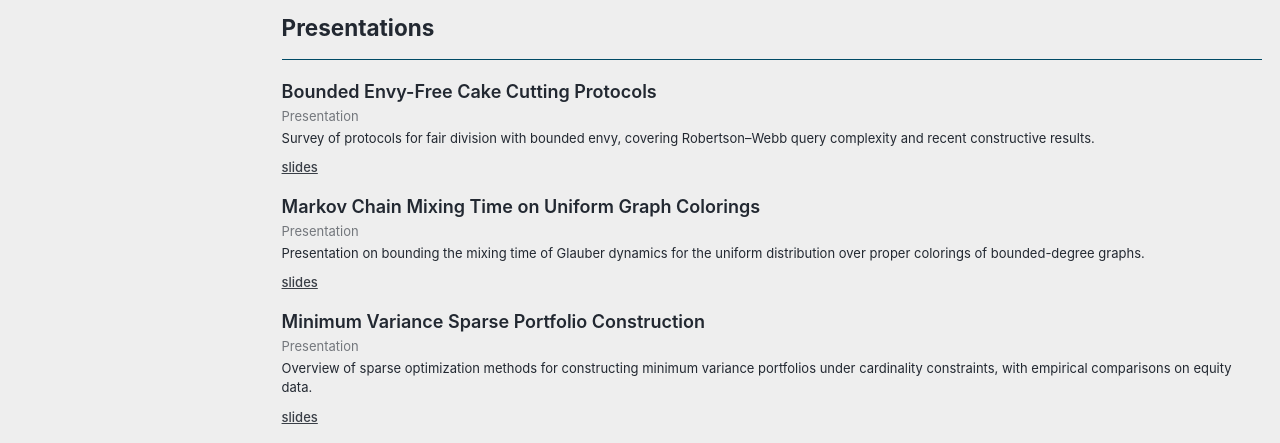
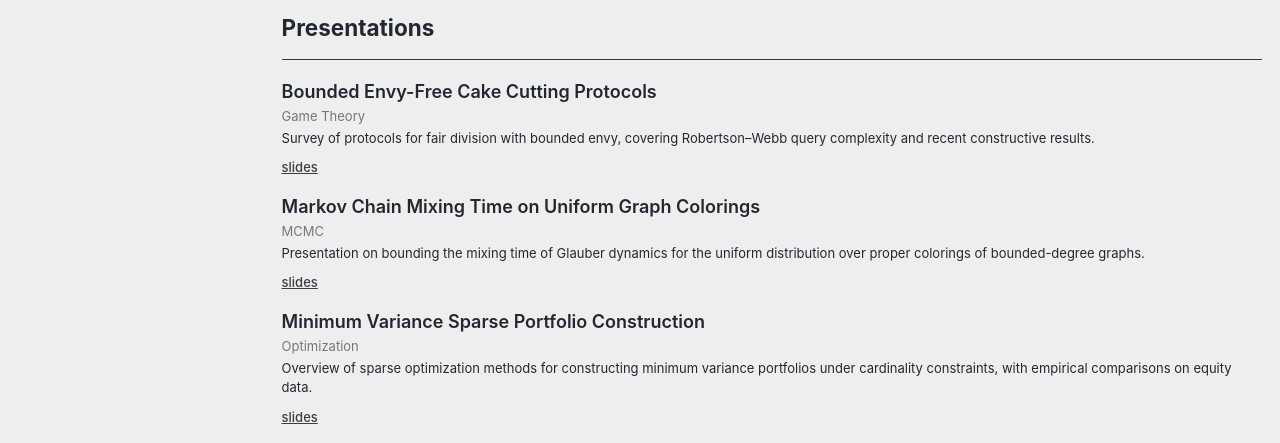
Before and after one commit to rrohithiam/rrohithiam.github.io, a Jekyll site: the page built from _pages/misc.md, in a window 1280 px wide and 1092 px high. Shown: the part 485-928 px from the top of the window. Built offline with Jekyll 4.4.1, drawn with Linux system fonts in a browser that asks for light colours; some web fonts are replaced; a script bundle is joined from its source files by our own code; library files that are not in the unit come from our copies.

Commit message:
Minor changes

```diff
--- a/_pages/misc.md
+++ b/_pages/misc.md
@@ -38,21 +38,21 @@ author_profile: true
 
 <div class="pres-item">
   <span class="pres-title">Bounded Envy-Free Cake Cutting Protocols</span>
-  <span class="pres-meta">Presentation</span>
+  <span class="pres-meta">Game Theory</span>
   <span class="pres-desc">Survey of protocols for fair division with bounded envy, covering Robertson–Webb query complexity and recent constructive results.</span>
   <div><a href="/files/cake_cutting.pdf" class="pres-link" target="_blank" rel="noopener noreferrer">slides</a></div>
 </div>
 
 <div class="pres-item">
   <span class="pres-title">Markov Chain Mixing Time on Uniform Graph Colorings</span>
-  <span class="pres-meta">Presentation</span>
+  <span class="pres-meta">MCMC</span>
   <span class="pres-desc">Presentation on bounding the mixing time of Glauber dynamics for the uniform distribution over proper colorings of bounded-degree graphs.</span>
   <div><a href="/files/mixting_time.pdf" class="pres-link" target="_blank" rel="noopener noreferrer">slides</a></div>
 </div>
 
 <div class="pres-item">
   <span class="pres-title">Minimum Variance Sparse Portfolio Construction</span>
-  <span class="pres-meta">Presentation</span>
+  <span class="pres-meta">Optimization</span>
   <span class="pres-desc">Overview of sparse optimization methods for constructing minimum variance portfolios under cardinality constraints, with empirical comparisons on equity data.</span>
   <div><a href="/files/portfolio_selection.pdf" class="pres-link" target="_blank" rel="noopener noreferrer">slides</a></div>
 </div>
--- a/_pages/year-archive.html
+++ b/_pages/year-archive.html
@@ -18,4 +18,4 @@ redirect_from:
   {% include archive-single.html %}
 {% endfor %} -->
 
-Blog posts coming soon.
+To Do.
```
Also changed, not shown: 2 other files.
